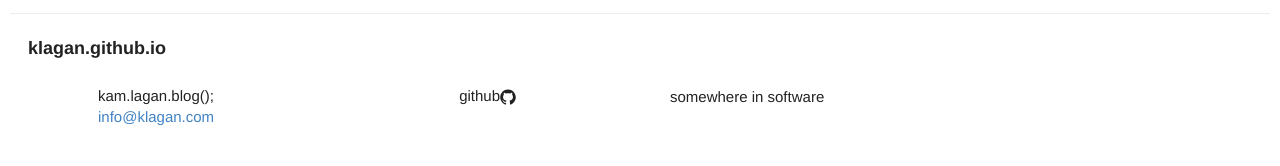
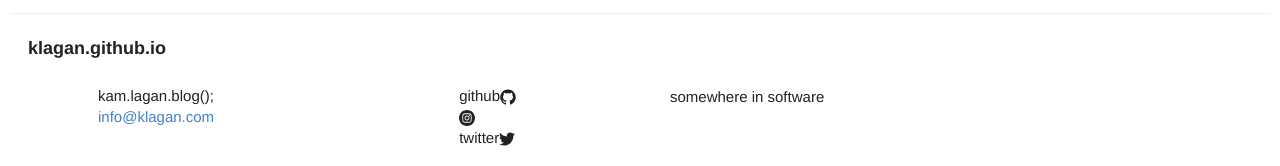
Before and after one commit to klagan/klagan.github.io, a Jekyll site: the page built from index.html, in a window 1280 px wide. Shown: the part 1460-1626 px from the top of the page. Built offline with Jekyll 4.4.1, drawn with Linux system fonts in a browser that asks for light colours.

Commit message:
Update footer.html

```diff
--- a/_includes/footer.html
+++ b/_includes/footer.html
@@ -20,17 +20,17 @@
 					</li>
 
 
-					{% if site.instagram_username %}
+
 					<li>
-						insta{% include icon-instagram.html username=site.instagram_username %}
+						{% include icon-instagram.html username=site.instagram_username %}
 					</li>
-					{% endif %}
 
-					{% if site.twitter_username %}
+
+
 					<li>
 						twitter{% include icon-twitter.html username=site.twitter_username %}
 					</li>
-					{% endif %}
+
 				</ul>
 			</div>
 
```
